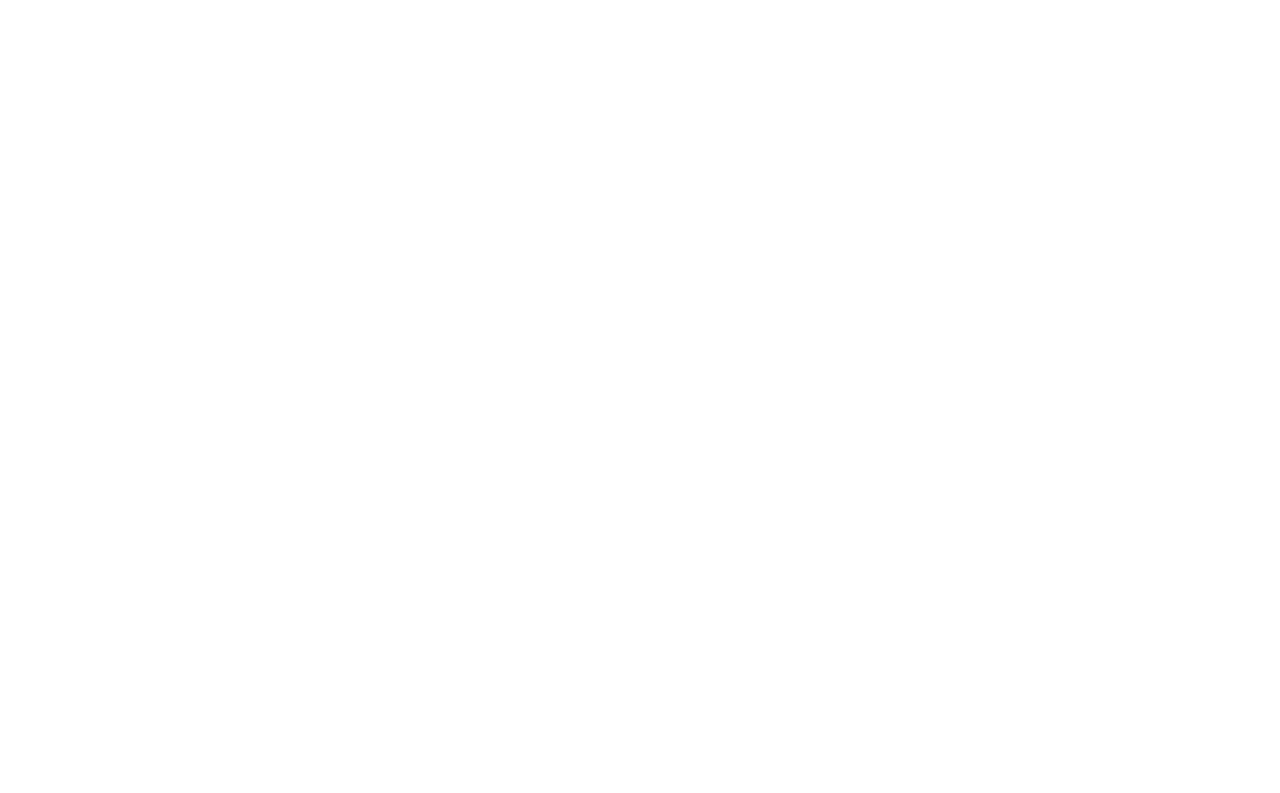
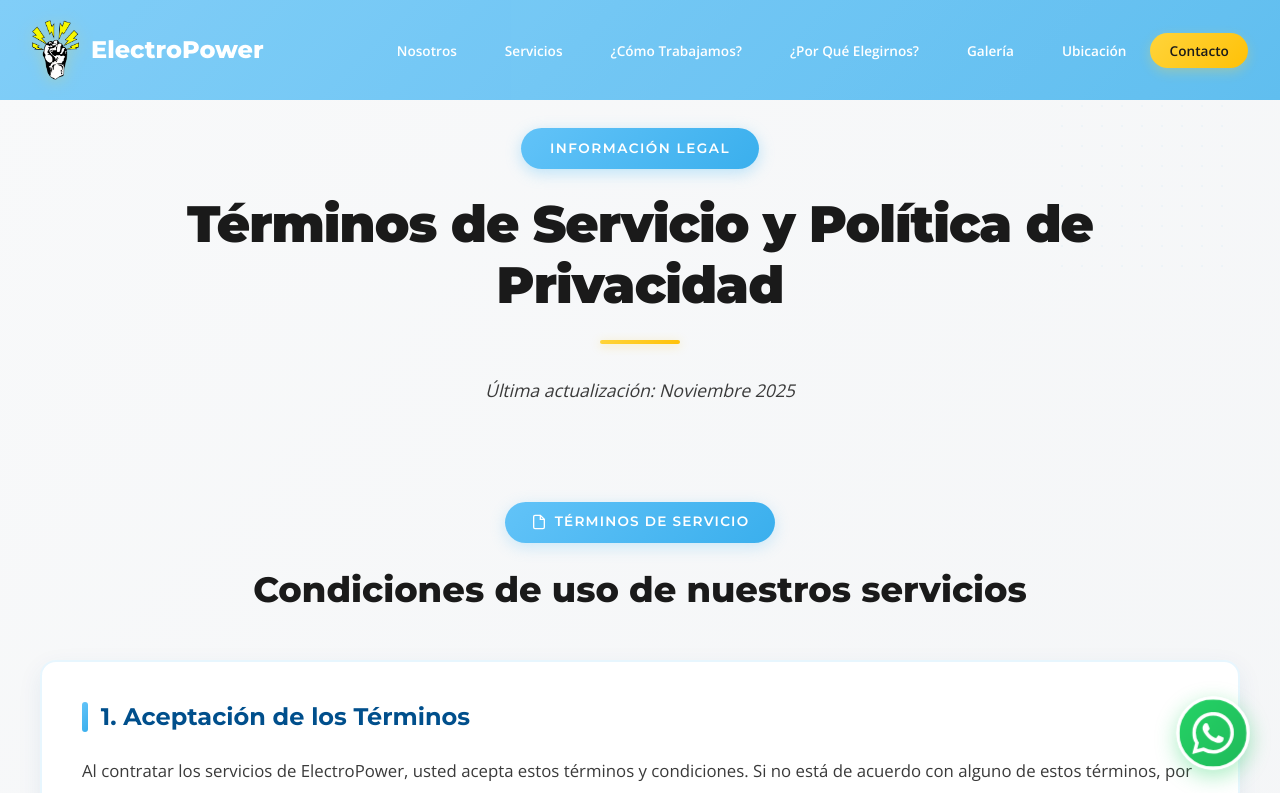
Before and after one commit to uxnicorp/ElectroPower, a React (Vite) app: page /terms in a window 1280 px wide. Before the commit this address had no page. Shown: the top 793 px of the page. Built offline with nearby package versions, Linux system fonts and the light colour scheme.

Commit message:
Realizo varios cambios

```diff
--- a/index.html
+++ b/index.html
@@ -1,17 +1,19 @@
 <!doctype html>
-<html lang="es">
+<html lang="es_AR">
   <head>
     <meta charset="UTF-8" />
   <link rel="icon" type="image/png" href="/logo.png" />
+    <meta name="author" content="UXnicorp"/>
     <meta name="viewport" content="width=device-width, initial-scale=1.0" />
-    <meta name="description" content="ElectroPower - Soluciones eléctricas industriales profesionales. Instalaciones, mantenimiento y construcción." />
+    <meta name="description" content="Servicios eléctricos, construcción y refrigeración en Escobar y Buenos Aires. Urgencias 24 hs, mantenimiento e instalaciones. ElectroPower: energía segura." />
+    <meta name="keywords" content="servicios eléctricos, empresa eléctrica, urgencias eléctricas 24 hs, instalaciones eléctricas domiciliarias, mantenimiento eléctrico industrial, tableros eléctricos, iluminación LED, construcción, obras eléctricas, refrigeración, aire acondicionado, reparación de equipos, electricista matriculado, instalación de tableros, electricidad segura, Escobar, Buenos Aires, zona norte, ElectroPower, energía segura, servicio garantizado">
 
     <!-- Google Fonts - Montserrat + Open Sans -->
     <link rel="preconnect" href="https://fonts.googleapis.com">
     <link rel="preconnect" href="https://fonts.gstatic.com" crossorigin>
     <link href="https://fonts.googleapis.com/css2?family=Montserrat:wght@300;400;500;600;700;800;900&family=Open+Sans:wght@300;400;500;600;700&display=swap" rel="stylesheet">
 
-    <title>ElectroPower | Soluciones Eléctricas Profesionales</title>
+    <title>Servicios eléctricos | ElectroPower</title>
   </head>
   <body>
     <div id="root"></div>
--- a/src/App.jsx
+++ b/src/App.jsx
@@ -1,27 +1,24 @@
-import './App.css'
-import Navbar from './componentes/navbar/Navbar'
-import Hero from './componentes/hero/Hero'
-import HowWeWork from './componentes/howwework/HowWeWork'
-import WhyChoose from './componentes/whychoose/WhyChoose'
-// import Projects from './componentes/projects/Projects'
-import Gallery from './componentes/gallery/Gallery'
-import Location from './componentes/location/Location'
-import Contact from './componentes/contact/Contact'
-import Footer from './componentes/footer/Footer'
-import WhatsAppButton from './componentes/whatsappbutton/WhatsAppButton'
+import "./App.css";
 import { useEffect } from "react";
-import { useLocation, useNavigate } from "react-router-dom";
-
+import { Routes, Route, useLocation, useNavigate } from "react-router-dom";
+import Home from "./paginas/home/Home";
+import Services from "./paginas/services/Services";
+import AboutUs from "./paginas/aboutus/AboutUs";
+import Pagina404 from "./paginas/pagina404/Pagina404";
+import Terms from "./paginas/terms/Terms"
 
 function App() {
 
   const location = useLocation();
   const navigate = useNavigate();
 
+
+
+
   useEffect(() => {
-    // Manejo de hash en la URL (ej: /#contact)
+    // Manejo de hash en la URL
     if (location.hash) {
-      const targetId = location.hash.substring(1); // quitar el #
+      const targetId = location.hash.substring(1);
       const el = document.getElementById(targetId);
       if (el) {
         setTimeout(() => el.scrollIntoView({ behavior: "smooth" }), 100);
@@ -38,24 +35,18 @@
     }
   }, [location, navigate]);
 
-
-
-
-
   return (
     <div className="app">
-      <Navbar />
-      <Hero />
-      <HowWeWork />
-      <WhyChoose />
-      {/* <Projects /> */}
-      <Gallery />
-      <Location />
-      <Contact />
-      <Footer />
-      <WhatsAppButton />
+      <Routes>
+        <Route path="/" element={<Home />} />
+        <Route path="/servicios" element={<Services />} />
+        <Route path="/nosotros" element={<AboutUs />} />
+        <Route path="/404" element={<Pagina404 />} />
+        <Route path="*" element={<Pagina404 />} />
+        <Route path="/terms" element={<Terms />} />
+      </Routes>
     </div>
-  )
+  );
 }
 
-export default App
+export default App;
--- a/src/componentes/footer/Footer.jsx
+++ b/src/componentes/footer/Footer.jsx
@@ -1,7 +1,6 @@
-import './Footer.css';
-import logo from '../../assets/logo.png';
+import "./Footer.css";
+import logo from "../../assets/logo.png";
 import { Link } from "react-router-dom";
-
 
 const Footer = () => {
   const currentYear = new Date().getFullYear();
@@ -51,7 +50,7 @@
               <h4>Servicios</h4>
               <ul>
                 <li>
-                  <a href="#services">
+                  <Link to="/servicios#instalaciones">
                     <svg
                       viewBox="0 0 24 24"
                       fill="none"
@@ -62,10 +61,10 @@
                       <path d="M21 12v7a2 2 0 0 1-2 2H5a2 2 0 0 1-2-2V5a2 2 0 0 1 2-2h11" />
                     </svg>
                     Instalaciones eléctricas
-                  </a>
+                  </Link>
                 </li>
                 <li>
-                  <a href="#services">
+                  <Link to="/servicios#refrigeracion">
                     <svg
                       viewBox="0 0 24 24"
                       fill="none"
@@ -76,10 +75,10 @@
                       <path d="M21 12v7a2 2 0 0 1-2 2H5a2 2 0 0 1-2-2V5a2 2 0 0 1 2-2h11" />
                     </svg>
                     Refrigeración
-                  </a>
+                  </Link>
                 </li>
                 <li>
-                  <a href="#services">
+                  <Link to="/servicios#transformadores">
                     <svg
                       viewBox="0 0 24 24"
                       fill="none"
@@ -90,10 +89,10 @@
                       <path d="M21 12v7a2 2 0 0 1-2 2H5a2 2 0 0 1-2-2V5a2 2 0 0 1 2-2h11" />
                     </svg>
                     Transformadores
-                  </a>
+                  </Link>
                 </li>
                 <li>
-                  <a href="#services">
+                  <Link to="/servicios#construccion">
                     <svg
                       viewBox="0 0 24 24"
                       fill="none"
@@ -104,7 +103,7 @@
                       <path d="M21 12v7a2 2 0 0 1-2 2H5a2 2 0 0 1-2-2V5a2 2 0 0 1 2-2h11" />
                     </svg>
                     Construcción
-                  </a>
+                  </Link>
                 </li>
               </ul>
             </div>
@@ -113,7 +112,7 @@
               <h4>Empresa</h4>
               <ul>
                 <li>
-                  <a href="#about">
+                  <Link to="/nosotros">
                     <svg
                       viewBox="0 0 24 24"
                       fill="none"
@@ -126,10 +125,11 @@
                       <path d="M16 3.13a4 4 0 0 1 0 7.75" />
                     </svg>
                     Nosotros
-                  </a>
+                  </Link>
                 </li>
+
                 <li>
-                  <a href="#howwework">
+                  <Link to="/#howwework">
                     <svg
                       viewBox="0 0 24 24"
                       fill="none"
@@ -139,10 +139,11 @@
                       <path d="M14.7 6.3a1 1 0 0 0 0 1.4l1.6 1.6a1 1 0 0 0 1.4 0l3.77-3.77a6 6 0 0 1-7.94 7.94l-6.91 6.91a2.12 2.12 0 0 1-3-3l6.91-6.91a6 6 0 0 1 7.94-7.94l-3.76 3.76z" />
                     </svg>
                     ¿Cómo Trabajamos?
-                  </a>
+                  </Link>
                 </li>
+
                 <li>
-                  <a href="#whychoose">
+                  <Link to="/#whychoose">
                     <svg
                       viewBox="0 0 24 24"
                       fill="none"
@@ -153,24 +154,11 @@
                       <path d="M9 12l2 2 4-4" />
                     </svg>
                     ¿Por Qué Elegirnos?
-                  </a>
+                  </Link>
                 </li>
+
                 <li>
-                  <a href="#projects">
-                    <svg
-                      viewBox="0 0 24 24"
-                      fill="none"
-                      stroke="currentColor"
-                      strokeWidth="2"
-                    >
-                      <path d="M3 9l9-7 9 7v11a2 2 0 0 1-2 2H5a2 2 0 0 1-2-2z" />
-                      <polyline points="9 22 9 12 15 12 15 22" />
-                    </svg>
-                    Proyectos
-                  </a>
-                </li>
-                <li>
-                  <a href="#location">
+                  <Link to="/#location">
                     <svg
                       viewBox="0 0 24 24"
                       fill="none"
@@ -181,10 +169,11 @@
                       <circle cx="12" cy="10" r="3" />
                     </svg>
                     Ubicación
-                  </a>
+                  </Link>
                 </li>
+
                 <li>
-                  <a href="#contact">
+                  <Link to="/#contact">
                     <svg
                       viewBox="0 0 24 24"
                       fill="none"
@@ -194,7 +183,7 @@
                       <path d="M21 15a2 2 0 0 1-2 2H7l-4 4V5a2 2 0 0 1 2-2h14a2 2 0 0 1 2 2z" />
                     </svg>
                     Contacto
-                  </a>
+                  </Link>
                 </li>
               </ul>
             </div>
@@ -223,7 +212,7 @@
                     <path d="M4 4h16c1.1 0 2 .9 2 2v12c0 1.1-.9 2-2 2H4c-1.1 0-2-.9-2-2V6c0-1.1.9-2 2-2z" />
                     <polyline points="22,6 12,13 2,6" />
                   </svg>
-                  contacto@electropower.com.ar
+                  electropowerconstrucciones@gmail.com
                 </li>
                 <li>
                   <svg
@@ -298,9 +287,9 @@
           <p>© {currentYear} ElectroPower. Todos los derechos reservados.</p>
           <p>Desarrollado por @uxnicorp</p>
           <nav className="footer-legal">
-            <Link to="/404">Política de privacidad</Link>
+            <Link to="/terms#privacy">Política de privacidad</Link>
             <span>|</span>
-            <Link to="/404">Términos de servicio</Link>
+            <Link to="/terms#terms">Términos de servicio</Link>
           </nav>
         </div>
       </div>
--- a/src/componentes/navbar/Navbar.jsx
+++ b/src/componentes/navbar/Navbar.jsx
@@ -1,7 +1,7 @@
-import { useState, useEffect } from 'react';
+import React, { useState, useEffect } from "react";
 import { useLocation, useNavigate } from "react-router-dom";
-import './Navbar.css';
-import logo from '../../assets/logo.png';
+import "./Navbar.css";
+import logo from "../../assets/logo.png";
 
 const Navbar = () => {
   const [isScrolled, setIsScrolled] = useState(false);
@@ -9,31 +9,27 @@
   const location = useLocation();
   const navigate = useNavigate();
 
-
   useEffect(() => {
-    const handleScroll = () => {
-      setIsScrolled(window.scrollY > 50);
-    };
-
-    window.addEventListener('scroll', handleScroll);
-    return () => window.removeEventListener('scroll', handleScroll);
+    const handleScroll = () => setIsScrolled(window.scrollY > 50);
+    window.addEventListener("scroll", handleScroll);
+    return () => window.removeEventListener("scroll", handleScroll);
   }, []);
 
+  const closeMenu = () => setIsMobileMenuOpen(false);
+
   const goHome = () => {
-    if (location.pathname !== "/") {
-      navigate("/");
-    } else {
-      window.scrollTo({ top: 0, behavior: "smooth" });
-    }
-    setIsMobileMenuOpen(false);
+    if (location.pathname !== "/") navigate("/");
+    else window.scrollTo({ top: 0, behavior: "smooth" });
+    closeMenu();
   };
+
   const goToAbout = () => {
     if (location.pathname === "/nosotros") {
       window.scrollTo({ top: 0, behavior: "smooth" });
     } else {
       navigate("/nosotros");
     }
-    setIsMobileMenuOpen(false);
+    closeMenu();
   };
 
   const goToServices = () => {
@@ -42,7 +38,7 @@
     } else {
       navigate("/servicios");
     }
-    setIsMobileMenuOpen(false);
+    closeMenu();
   };
 
   const goToHowWeWork = () => {
@@ -53,8 +49,9 @@
         .getElementById("howwework")
         ?.scrollIntoView({ behavior: "smooth" });
     }
-    setIsMobileMenuOpen(false);
+    closeMenu();
   };
+
   const goToWhyChoose = () => {
     if (location.pathname !== "/") {
       navigate("/#whychoose");
@@ -63,15 +60,7 @@
         .getElementById("whychoose")
         ?.scrollIntoView({ behavior: "smooth" });
     }
-    setIsMobileMenuOpen(false);
-  };
-  const goToTerms = () => {
-    if (location.pathname === "/terminos") {
-      window.scrollTo({ top: 0, behavior: "smooth" });
-    } else {
-      navigate("/terminos");
-    }
-    setIsMobileMenuOpen(false);
+    closeMenu();
   };
 
   const goToGallery = () => {
@@ -82,8 +71,9 @@
         .getElementById("gallery")
         ?.scrollIntoView({ behavior: "smooth" });
     }
-    setIsMobileMenuOpen(false);
+    closeMenu();
   };
+
   const goToLocation = () => {
     if (location.pathname !== "/") {
       navigate("/#location");
@@ -92,8 +82,9 @@
         .getElementById("location")
         ?.scrollIntoView({ behavior: "smooth" });
     }
-    setIsMobileMenuOpen(false);
+    closeMenu();
   };
+
   const goToContact = () => {
     if (location.pathname !== "/") {
       navigate("/#contact");
@@ -102,7 +93,7 @@
         .getElementById("contact")
         ?.scrollIntoView({ behavior: "smooth" });
     }
-    setIsMobileMenuOpen(false);
+    closeMenu();
   };
 
   return (
@@ -125,7 +116,11 @@
 
         <ul className={`navbar-menu ${isMobileMenuOpen ? "active" : ""}`}>
           <div className="mobile-menu-header">
-            <img src={logo} alt="ElectroPower Logo" className="mobile-menu-logo" />
+            <img
+              src={logo}
+              alt="ElectroPower Logo"
+              className="mobile-menu-logo"
+            />
             <span className="mobile-menu-brand">ElectroPower</span>
           </div>
 
@@ -134,9 +129,7 @@
           </li>
 
           <li>
-            <button onClick={goToServices}>
-              Servicios
-            </button>
+            <button onClick={goToServices}>Servicios</button>
           </li>
 
           <li>
@@ -149,10 +142,6 @@
 
           <li>
             <button onClick={goToGallery}>Galería</button>
-          </li>
-
-          <li>
-            <button onClick={goToTerms}>Términos</button>
           </li>
 
           <li>
--- a/src/main.jsx
+++ b/src/main.jsx
@@ -1,23 +1,13 @@
-import { StrictMode } from "react";
-import { createRoot } from "react-dom/client";
+import React from "react";
+import ReactDOM from "react-dom/client";
+import { BrowserRouter } from "react-router-dom";
+import App from "./App.jsx";
 import "./index.css";
-import App from "./App.jsx";
-import { BrowserRouter, Routes, Route } from "react-router-dom";
-import Services from "./paginas/services/Services.jsx";
-import AboutUs from "./paginas/aboutus/AboutUs.jsx";
-import Terms from "./paginas/terms/Terms.jsx";
-import ScrollToTop from "./componentes/ScrollToTop.jsx";
 
-createRoot(document.getElementById("root")).render(
-  <StrictMode>
+ReactDOM.createRoot(document.getElementById("root")).render(
+  <React.StrictMode>
     <BrowserRouter>
-      <ScrollToTop />
-      <Routes>
-        <Route path="/" element={<App />} />
-        <Route path="/servicios" element={<Services />} />
-        <Route path="/nosotros" element={<AboutUs />} />
-        <Route path="/terminos" element={<Terms />} />
-      </Routes>
+      <App />
     </BrowserRouter>
-  </StrictMode>
+  </React.StrictMode>
 );
--- a/src/paginas/home/Home.jsx
+++ b/src/paginas/home/Home.jsx
@@ -3,11 +3,10 @@
 import Hero from "../../componentes/hero/Hero";
 import HowWeWork from "../../componentes/howwework/HowWeWork";
 import WhyChoose from "../../componentes/whychoose/WhyChoose";
-import Projects from "../../componentes/projects/Projects";
+import Gallery from "../../componentes/gallery/Gallery"
 import Location from "../../componentes/location/Location";
 import Contact from "../../componentes/contact/Contact";
 import Footer from "../../componentes/footer/Footer";
-import Gallery from "../../componentes/gallery/Gallery";
 import WhatsAppButton from "../../componentes/whatsappbutton/WhatsAppButton";
 
 const Home = () => {
--- a/src/paginas/pagina404/Pagina404.css
+++ b/src/paginas/pagina404/Pagina404.css
@@ -1,4 +1,4 @@
-/* Paleta base */
+
 :root {
   --nf-bg: #0b0c10;
   --nf-text: #f5f5f5;
@@ -21,7 +21,7 @@
   isolation: isolate;
 }
 
-/* Fondo con patrón diagonal muy sutil + viñeta */
+/* Fondo con patrón diagonal */
 .nf-bg {
   position: absolute;
   inset: 0;
@@ -79,7 +79,7 @@
     0 0 42px rgba(255,203,34,0.25);
 }
 
-/* Efecto “contorno” para que se vea sólido en fondos oscuros */
+/* Efecto “contorno” para que se vea en fondos oscuros */
 .nf-404 .nf-4,
 .nf-404 .nf-0 {
   position: relative;
--- a/src/paginas/pagina404/Pagina404.jsx
+++ b/src/paginas/pagina404/Pagina404.jsx
@@ -1,4 +1,3 @@
-// src/paginas/pagina404/Pagina404.jsx
 import React, { useEffect } from "react";
 import { useNavigate } from "react-router-dom";
 import "./Pagina404.css";
--- a/src/paginas/services/Services.jsx
+++ b/src/paginas/services/Services.jsx
@@ -217,7 +217,7 @@
   };
 
   const consultarEmail = (serviceTitle, serviceDescription) => {
-    const email = "contacto@electropower.com.ar";
+    const email = "electropowerconstrucciones@gmail.com";
     const subject = encodeURIComponent(`Consulta sobre ${serviceTitle}`);
     const body = encodeURIComponent(
       `Hola! Quisiera saber más información sobre ${serviceTitle}.\n\n${serviceDescription}\n\nQuedo atento a su respuesta.\n\nSaludos.`
```
Also changed, not shown: src/paginas/aboutus/AboutUs.jsx (+208 -59 lines), src/componentes/footer/Footer.css (line endings or trailing spaces).
